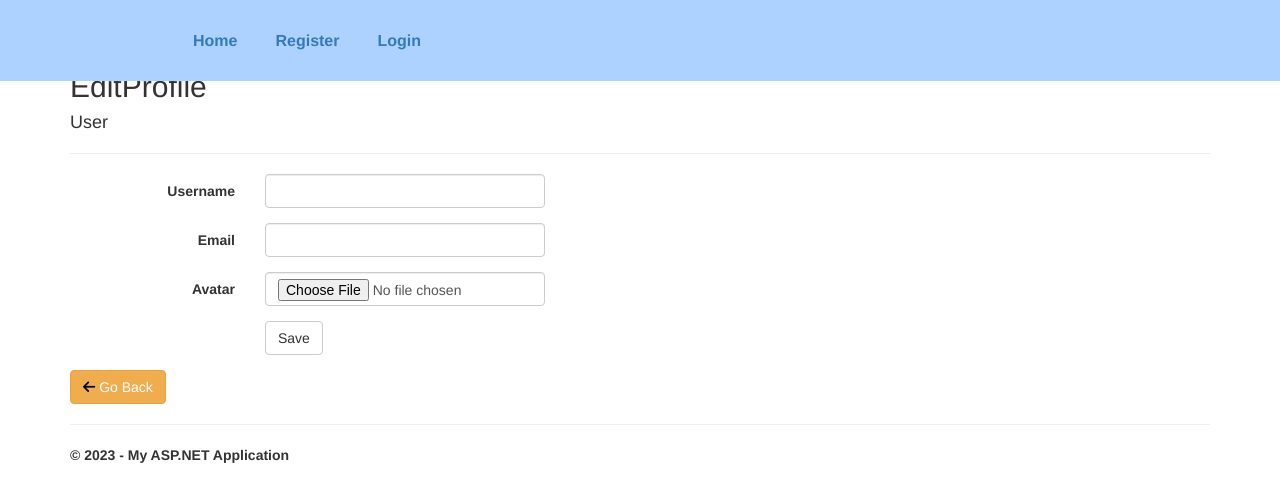
After one commit to Vignesh3223/Library_Management, an ASP.NET MVC app: template Views/User/EditProfile.cshtml in a window 1280 px wide. The commit adds this page. Shown: the top 502 px of the page. Run offline with ASP.NET Core 8 and stand-ins for ASP.NET MVC 5, Linux system fonts and the light colour scheme; the template is opened without the code that fills it, so the values that code supplies are empty; the project's own start-up code is not run, and a stand-in starts its controllers and pages; some libraries are stand-ins or nearby versions.

Commit message:
commit-21/09

```diff
--- a/Controllers/HomeController.cs
+++ b/Controllers/HomeController.cs
@@ -5,6 +5,8 @@ using System.Web;
 using System.Web.Mvc;
 using MimeKit;
 using MailKit.Net.Smtp;
+using Library.Models;
+using System.IO;
 
 namespace Library.Controllers
 {
--- a/Views/Shared/_Layout.cshtml
+++ b/Views/Shared/_Layout.cshtml
@@ -37,7 +37,7 @@
                                 <a href="#" class="dropdown-toggle" data-toggle="dropdown">
                                 <i class="fa-solid fa-circle-user" style="color: navy;"></i> @Session["name"]</a>
                                 <ul class="dropdown-menu">
-                                    <li><a href="#"><i class="fa-solid fa-user-pen" style="color: #000000;"></i> Edit Profile</a></li>
+                                    <li><a href="@Url.Action("EditProfile","User")"><i class="fa-solid fa-user-pen" style="color: #000000;"></i> Edit Profile</a></li>
                                     <li><a href="@Url.Action("Logout","User")"><i class="fa-solid fa-right-from-bracket" style="color: #000000;"></i> Logout</a></li>
                                 </ul>
                             </li>
@@ -59,7 +59,7 @@
                                     <i class="fa-solid fa-circle-user" style="color: navy;"></i> @Session["name"]
                                 </a>
                                 <ul class="dropdown-menu">
-                                    <li><a href="#"><i class="fa-solid fa-user-pen" style="color: #000000;"></i> Edit Profile</a></li>
+                                    <li><a href="@Url.Action("EditProfile","User")"><i class="fa-solid fa-user-pen" style="color: #000000;"></i> Edit Profile</a></li>
                                     <li><a href="@Url.Action("Logout","User")"><i class="fa-solid fa-right-from-bracket" style="color: #000000;"></i> Logout</a></li>
                                 </ul>
                             </li>
--- /dev/null
+++ b/Views/User/EditProfile.cshtml
@@ -0,0 +1,55 @@
+@model Library.Models.User
+
+@{
+    ViewBag.Title = "EditProfile";
+}
+
+<h2>EditProfile</h2>
+
+@using (Html.BeginForm())
+{
+    @Html.AntiForgeryToken()
+
+    <div class="form-horizontal">
+        <h4>User</h4>
+        <hr />
+        @Html.ValidationSummary(true, "", new { @class = "text-danger" })
+        @Html.HiddenFor(model => model.UserId)
+
+        <div class="form-group">
+            @Html.LabelFor(model => model.Username, htmlAttributes: new { @class = "control-label col-md-2" })
+            <div class="col-md-10">
+                @Html.EditorFor(model => model.Username, new { htmlAttributes = new { @class = "form-control" } })
+                @Html.ValidationMessageFor(model => model.Username, "", new { @class = "text-danger" })
+            </div>
+        </div>
+
+        <div class="form-group">
+            @Html.LabelFor(model => model.Email, htmlAttributes: new { @class = "control-label col-md-2" })
+            <div class="col-md-10">
+                @Html.EditorFor(model => model.Email, new { htmlAttributes = new { @class = "form-control" } })
+                @Html.ValidationMessageFor(model => model.Email, "", new { @class = "text-danger" })
+            </div>
+        </div>
+
+        <div class="form-group">
+            @Html.LabelFor(model => model.Avatar, htmlAttributes: new { @class = "control-label col-md-2" })
+            <div class="col-md-10">
+                <input type="file" id="Avatar" name="Avatar" class="form-control" />
+                @Html.ValidationMessageFor(model => model.Avatar, "", new { @class = "text-danger" })
+            </div>
+        </div>
+
+        <div class="form-group">
+            <div class="col-md-offset-2 col-md-10">
+                <input type="submit" value="Save" class="btn btn-default" />
+            </div>
+        </div>
+    </div>
+}
+
+<div>
+    <a href="@Url.Action("Index","Home")" class="btn btn-warning">
+        <i class="fa-solid fa-arrow-left" style="color: #000000;"></i> Go Back
+    </a>
+</div>
```
Also changed, not shown: Controllers/UserController.cs (+32 -0 lines), Library.csproj.
